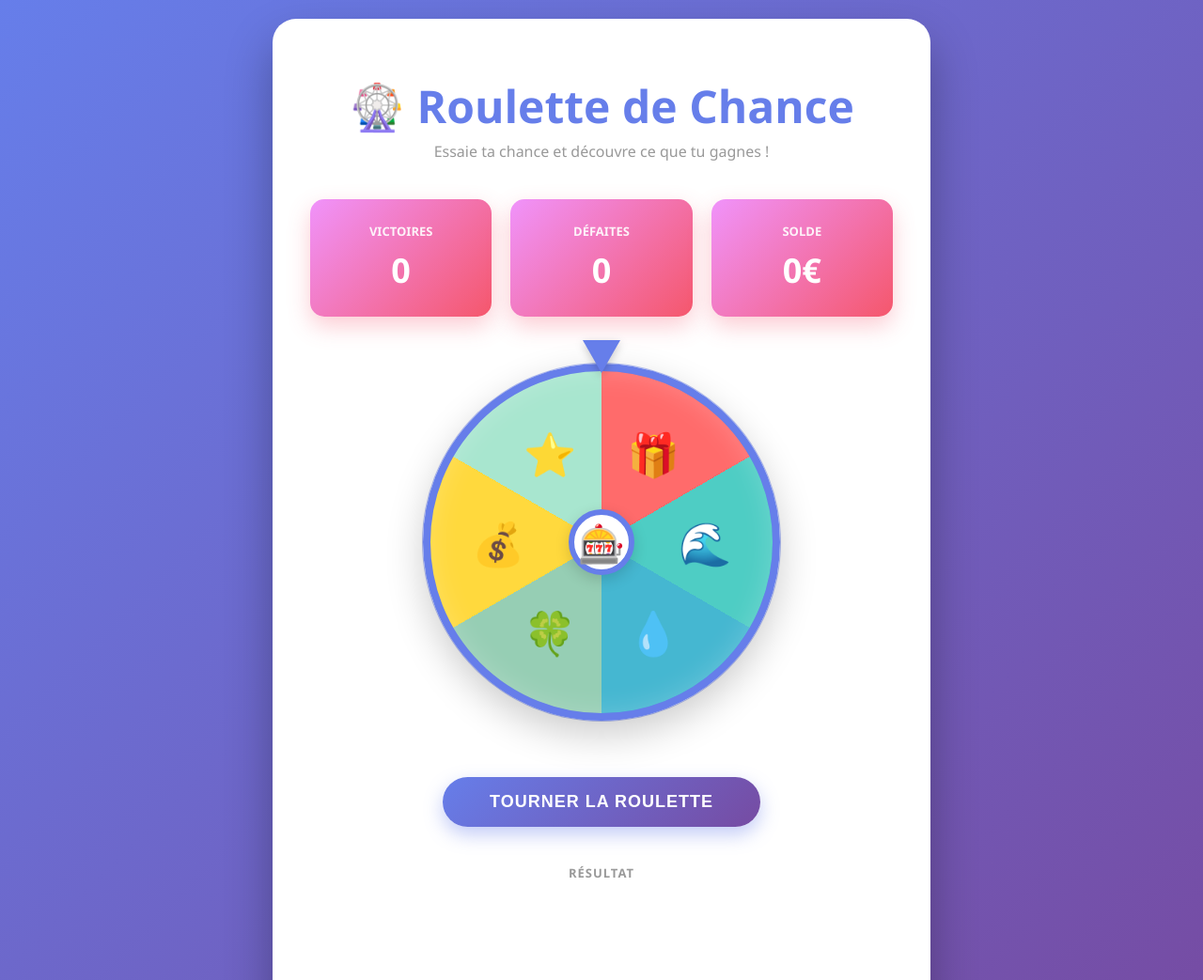
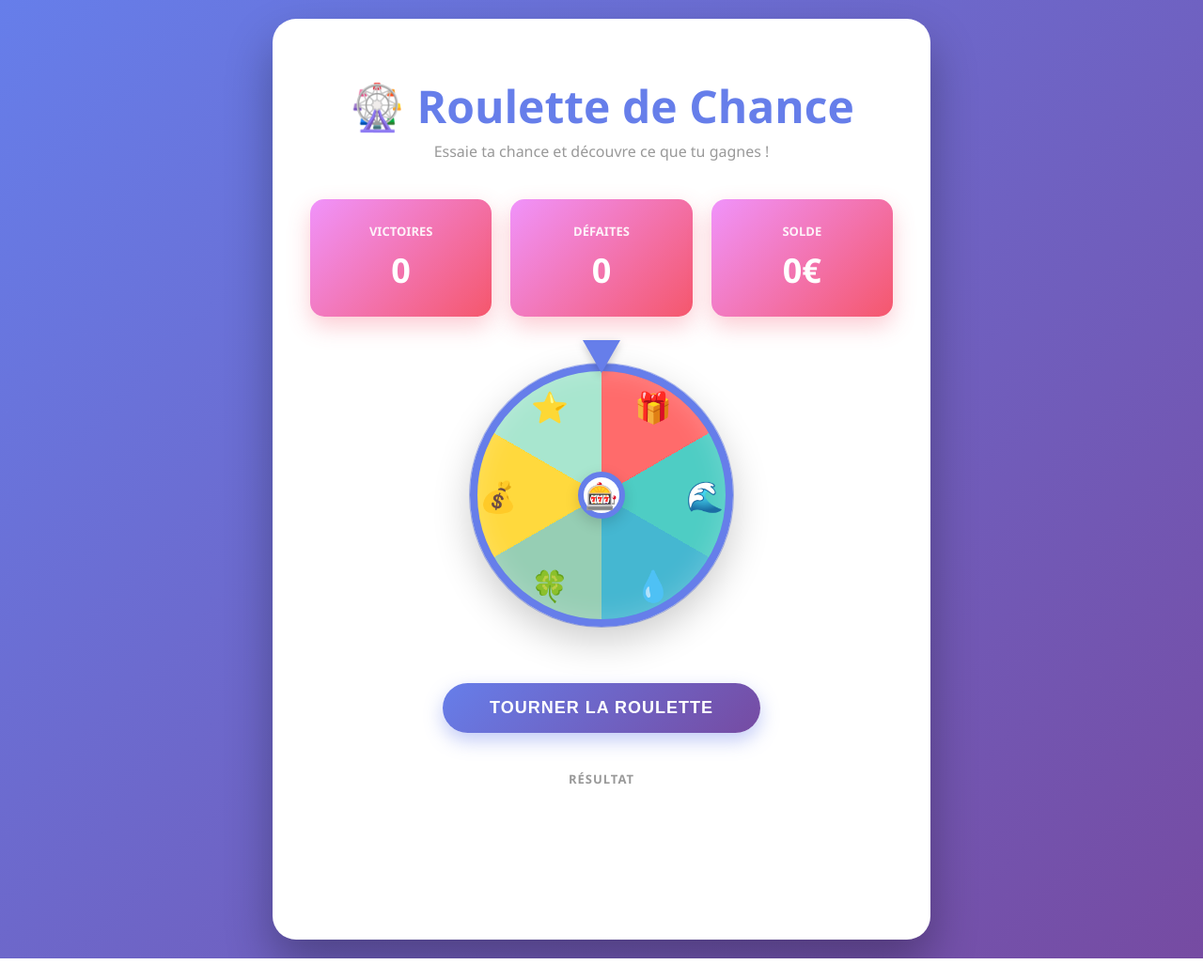
Before and after one commit to emmanuellajuckalnesly-design/demo-devops, a plain HTML site: page index.html in a window 1280 px wide. Shown: the top 1043 px of the page at 94% size. After the commit the page ends 1020 px from the top, so only its background shows below. Drawn offline with Linux system fonts and the light colour scheme.

Commit message:
reduction page

```diff
--- a/index.html
+++ b/index.html
@@ -74,8 +74,8 @@
 
   .wheel-wrapper {
     position: relative;
-    width: 380px;
-    height: 380px;
+    width: 280px;
+    height: 280px;
     margin: 40px auto;
     perspective: 1000px;
   }
@@ -130,15 +130,15 @@
 
   .wheel-center {
     position: absolute;
-    width: 70px;
-    height: 70px;
+    width: 50px;
+    height: 50px;
     background: white;
     border-radius: 50%;
     border: 6px solid #667eea;
     display: flex;
     justify-content: center;
     align-items: center;
-    font-size: 40px;
+    font-size: 28px;
     z-index: 5;
     box-shadow: 0 5px 15px rgba(0, 0, 0, 0.15);
   }
@@ -150,7 +150,7 @@
     display: flex;
     justify-content: center;
     align-items: center;
-    font-size: 45px;
+    font-size: 32px;
   }
 
   .segment1 { transform: rotate(30deg) translateY(-110px) rotate(-30deg); }
```
